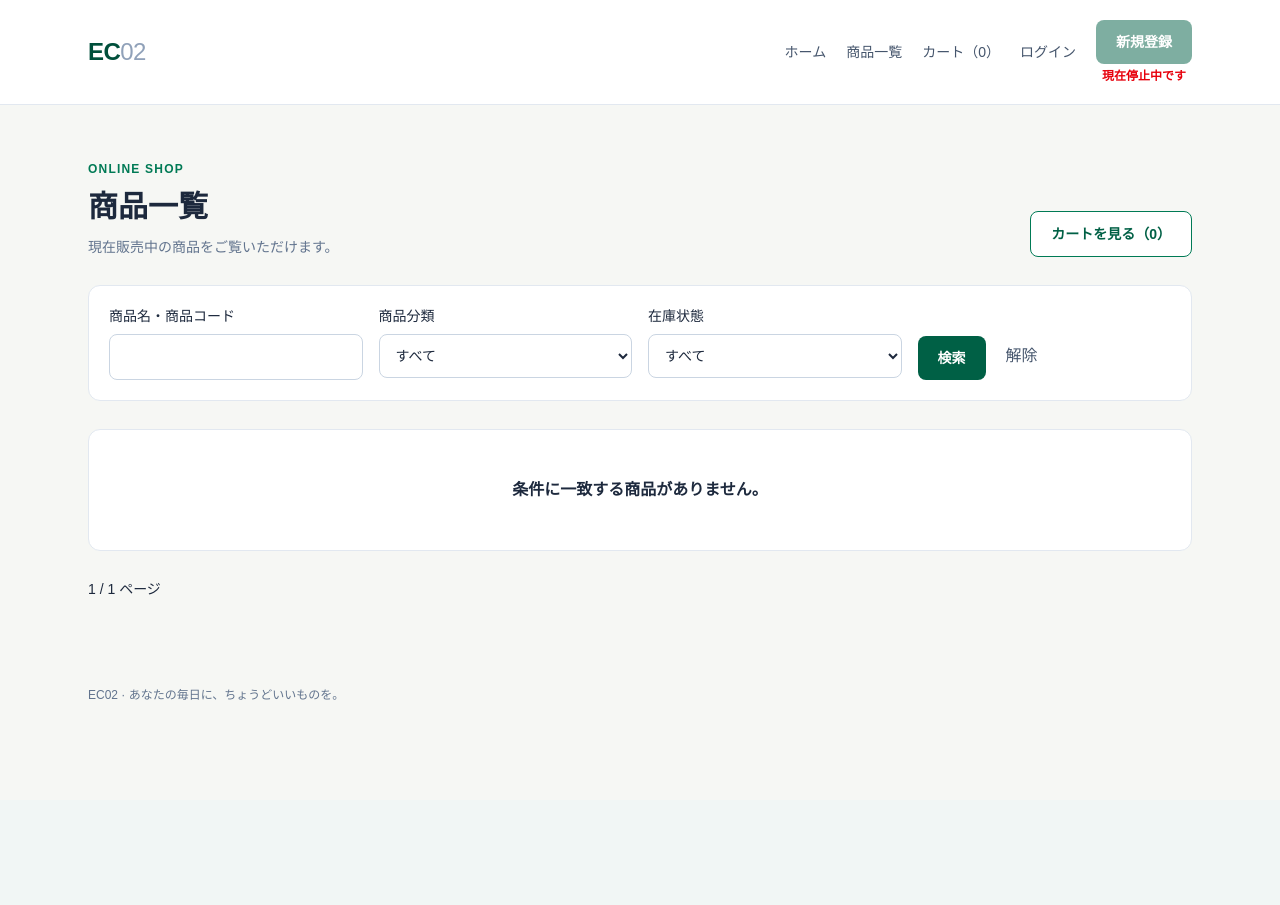
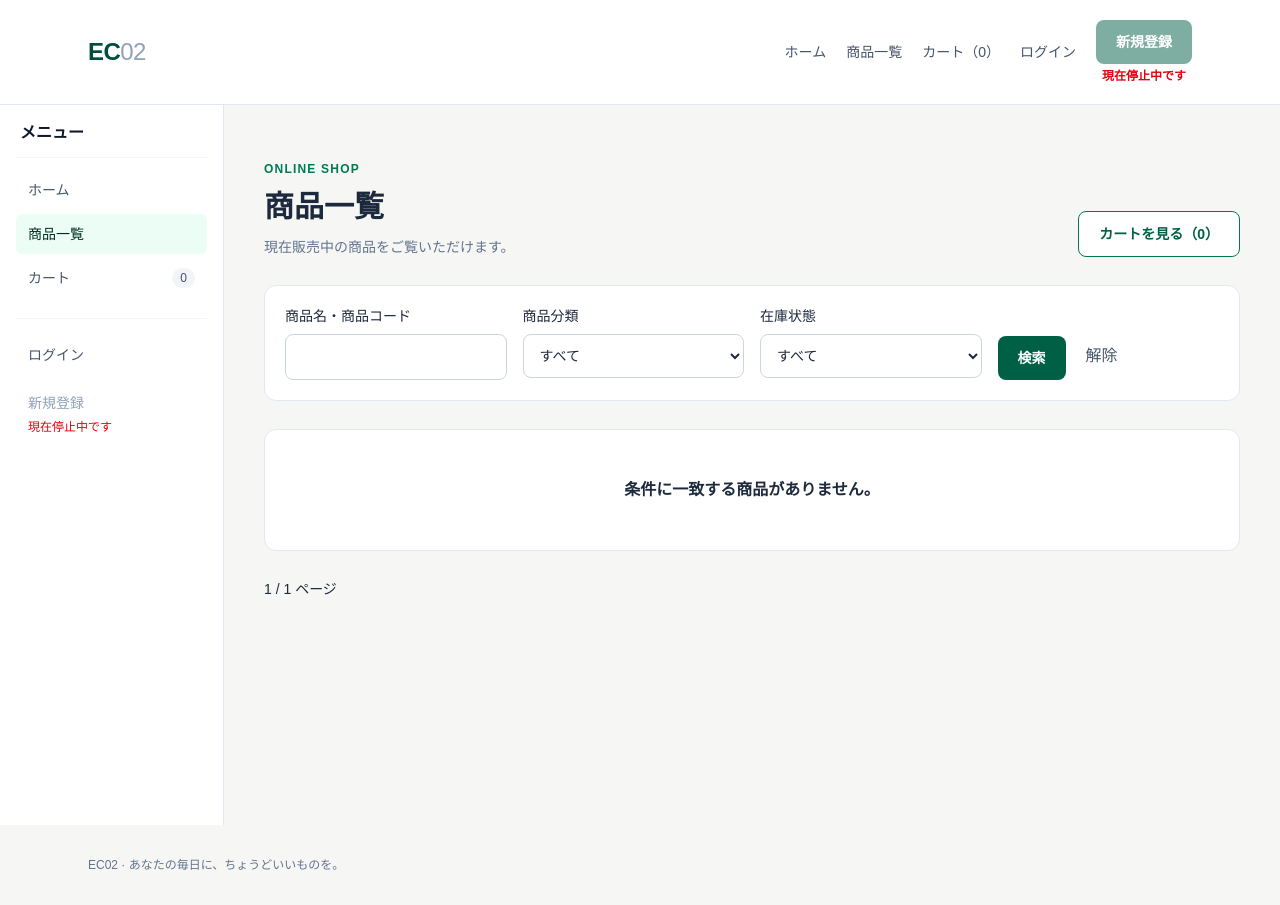
Before and after one commit to crafdea-takeuchi/ECPackage, a Laravel app: page /shop in a window 1280 px wide. Before the commit the page ends 700 px from the top, so only its background shows below. Run offline with Laravel 12, Linux system fonts and the light colour scheme; data that the repository does not hold is empty; style sheets or scripts are compiled from the project's sources; parts of the project's set-up code (start-up, migrations or seed data) failed here and were passed over; some libraries are stand-ins or nearby versions.

Commit message:
サイドバーを追加

```diff
--- /dev/null
+++ b/resources/js/Components/AdminSidebar.vue
@@ -0,0 +1,98 @@
+<script setup>
+import { computed, onBeforeUnmount, onMounted, ref } from 'vue';
+import { Link, usePage } from '@inertiajs/vue3';
+
+const props = defineProps({
+  open: {
+    type: Boolean,
+    default: false,
+  },
+  groups: {
+    type: Array,
+    required: true,
+  },
+});
+
+const emit = defineEmits(['close']);
+const page = usePage();
+const desktop = ref(false);
+const menuVisible = computed(() => props.open || desktop.value);
+let desktopMediaQuery;
+
+function syncDesktop(event) {
+  desktop.value = event.matches;
+}
+
+onMounted(() => {
+  desktopMediaQuery = window.matchMedia('(min-width: 64rem)');
+  syncDesktop(desktopMediaQuery);
+  desktopMediaQuery.addEventListener('change', syncDesktop);
+});
+
+onBeforeUnmount(() => {
+  desktopMediaQuery?.removeEventListener('change', syncDesktop);
+});
+
+function isActive(link) {
+  const path = page.url.split('?')[0];
+
+  return link.exact ? path === link.href : path === link.href || path.startsWith(link.href + '/');
+}
+
+function linkClasses(link) {
+  return [
+    'block rounded-md px-3 py-2 text-sm font-medium transition focus-visible:outline-2 focus-visible:outline-offset-2 focus-visible:outline-emerald-700',
+    isActive(link)
+      ? 'bg-emerald-50 text-emerald-950'
+      : 'text-slate-600 hover:bg-slate-100 hover:text-slate-900',
+  ];
+}
+</script>
+
+<template>
+  <aside
+    id="admin-navigation"
+    aria-label="管理メニュー"
+    :aria-hidden="menuVisible ? undefined : 'true'"
+    :inert="!menuVisible"
+    class="fixed inset-y-0 left-0 z-50 flex w-72 flex-col overflow-y-auto border-r border-slate-200 bg-white p-4 shadow-xl transition-transform duration-200 lg:static lg:z-0 lg:w-64 lg:shrink-0 lg:self-stretch lg:translate-x-0 lg:shadow-none"
+    :class="open ? 'translate-x-0' : '-translate-x-full'"
+  >
+    <div class="flex items-center justify-between border-b border-slate-100 px-1 pb-3">
+      <p class="text-base font-semibold text-slate-900">管理メニュー</p>
+      <button
+        type="button"
+        class="rounded-md p-2 text-slate-500 transition hover:bg-slate-100 hover:text-slate-800 focus-visible:outline-2 focus-visible:outline-offset-2 focus-visible:outline-emerald-700 lg:hidden"
+        aria-label="管理メニューを閉じる"
+        @click="emit('close')"
+      >
+        <svg aria-hidden="true" class="size-5" viewBox="0 0 24 24" fill="none" stroke="currentColor" stroke-width="2">
+          <path d="M6 6l12 12M18 6 6 18" />
+        </svg>
+      </button>
+    </div>
+
+    <nav class="mt-4 space-y-5">
+      <section v-for="group in props.groups" :key="group.label">
+        <p class="px-3 text-xs font-semibold text-slate-400">{{ group.label }}</p>
+        <div class="mt-1 space-y-0.5">
+          <Link
+            v-for="link in group.links"
+            :key="link.href"
+            :href="link.href"
+            :class="linkClasses(link)"
+            @click="emit('close')"
+          >
+            {{ link.label }}
+          </Link>
+        </div>
+      </section>
+    </nav>
+
+    <!--
+    <div class="mt-5 border-t border-slate-100 pt-4">
+      <Link href="/" @click="emit('close')">お客様側を見る</Link>
+    </div>
+    -->
+  </aside>
+</template>
--- /dev/null
+++ b/resources/js/Components/CustomerSidebar.vue
@@ -0,0 +1,123 @@
+<script setup>
+import { computed, onBeforeUnmount, onMounted, ref } from 'vue';
+import { Link, usePage } from '@inertiajs/vue3';
+
+const props = defineProps({
+  open: {
+    type: Boolean,
+    default: false,
+  },
+});
+
+const emit = defineEmits(['close']);
+const page = usePage();
+const desktop = ref(false);
+const menuVisible = computed(() => props.open || desktop.value);
+let desktopMediaQuery;
+
+function syncDesktop(event) {
+  desktop.value = event.matches;
+}
+
+onMounted(() => {
+  desktopMediaQuery = window.matchMedia('(min-width: 64rem)');
+  syncDesktop(desktopMediaQuery);
+  desktopMediaQuery.addEventListener('change', syncDesktop);
+});
+
+onBeforeUnmount(() => {
+  desktopMediaQuery?.removeEventListener('change', syncDesktop);
+});
+
+function isActive(href, exact = false) {
+  const path = page.url.split('?')[0];
+
+  return exact ? path === href : path === href || path.startsWith(href + '/');
+}
+
+function linkClasses(href, exact = false) {
+  return [
+    'block rounded-md px-3 py-2.5 text-sm font-medium transition focus-visible:outline-2 focus-visible:outline-offset-2 focus-visible:outline-emerald-700',
+    isActive(href, exact)
+      ? 'bg-emerald-50 text-emerald-950'
+      : 'text-slate-600 hover:bg-slate-100 hover:text-slate-900',
+  ];
+}
+</script>
+
+<template>
+  <aside
+    id="customer-navigation"
+    aria-label="メインメニュー"
+    :aria-hidden="menuVisible ? undefined : 'true'"
+    :inert="!menuVisible"
+    class="fixed inset-y-0 left-0 z-50 flex w-72 flex-col overflow-y-auto border-r border-slate-200 bg-white p-4 shadow-xl transition-transform duration-200 lg:static lg:z-0 lg:w-56 lg:shrink-0 lg:self-stretch lg:translate-x-0 lg:shadow-none"
+    :class="open ? 'translate-x-0' : '-translate-x-full'"
+  >
+    <div class="flex items-center justify-between border-b border-slate-100 px-1 pb-3">
+      <p class="text-base font-semibold text-slate-900">メニュー</p>
+      <button
+        type="button"
+        class="rounded-md p-2 text-slate-500 transition hover:bg-slate-100 hover:text-slate-800 focus-visible:outline-2 focus-visible:outline-offset-2 focus-visible:outline-emerald-700 lg:hidden"
+        aria-label="メニューを閉じる"
+        @click="emit('close')"
+      >
+        <svg aria-hidden="true" class="size-5" viewBox="0 0 24 24" fill="none" stroke="currentColor" stroke-width="2">
+          <path d="M6 6l12 12M18 6 6 18" />
+        </svg>
+      </button>
+    </div>
+
+    <nav class="mt-3 space-y-1">
+      <Link href="/" :class="linkClasses('/', true)" @click="emit('close')">ホーム</Link>
+      <Link href="/shop" :class="linkClasses('/shop')" @click="emit('close')">商品一覧</Link>
+      <Link href="/cart" :class="linkClasses('/cart')" @click="emit('close')">
+        <span class="flex items-center justify-between gap-3">
+          <span>カート</span>
+          <span class="rounded-full bg-slate-100 px-2 py-0.5 text-xs text-slate-600">
+            {{ page.props.cart.count }}
+          </span>
+        </span>
+      </Link>
+      <Link
+        v-if="page.props.auth.user?.role === 'customer'"
+        href="/orders"
+        :class="linkClasses('/orders')"
+        @click="emit('close')"
+      >
+        注文履歴
+      </Link>
+      <Link
+        v-if="page.props.auth.user?.role === 'admin'"
+        href="/admin"
+        :class="linkClasses('/admin')"
+        @click="emit('close')"
+      >
+        管理画面
+      </Link>
+    </nav>
+
+    <div class="mt-5 border-t border-slate-100 pt-4">
+      <template v-if="page.props.auth.user">
+        <p class="px-3 text-xs text-slate-500">ログイン中</p>
+        <p class="mt-1 px-3 text-sm font-medium text-slate-800">{{ page.props.auth.user.name }} さん</p>
+        <Link
+          href="/logout"
+          method="post"
+          as="button"
+          class="mt-3 w-full rounded-md px-3 py-2.5 text-left text-sm font-medium text-slate-600 transition hover:bg-slate-100 hover:text-slate-900 focus-visible:outline-2 focus-visible:outline-offset-2 focus-visible:outline-emerald-700"
+          @click="emit('close')"
+        >
+          ログアウト
+        </Link>
+      </template>
+      <template v-else>
+        <Link href="/login" :class="linkClasses('/login', true)" @click="emit('close')">ログイン</Link>
+        <div class="mt-2 px-3 py-2">
+          <span aria-disabled="true" class="text-sm text-slate-400">新規登録</span>
+          <p class="mt-1 text-xs text-red-600">現在停止中です</p>
+        </div>
+      </template>
+    </div>
+  </aside>
+</template>
--- a/resources/js/Layouts/AdminLayout.vue
+++ b/resources/js/Layouts/AdminLayout.vue
@@ -1,8 +1,11 @@
 <script setup>
+import { ref } from 'vue';
 import { Link, usePage } from '@inertiajs/vue3';
+import AdminSidebar from '../Components/AdminSidebar.vue';
 import AppLayout from './AppLayout.vue';
 
 const page = usePage();
+const sidebarOpen = ref(false);
 const groups = [
   {
     label: '商品登録・管理',
@@ -37,12 +40,40 @@ const groups = [
 ];
 
 function isActive(link) {
-  return link.exact ? page.url === link.href : page.url.startsWith(link.prefix);
+  const path = page.url.split('?')[0];
+
+  return link.exact ? path === link.href : path.startsWith(link.prefix);
 }
 </script>
 
 <template>
-  <AppLayout>
+  <AppLayout admin>
+    <div class="flex min-h-[calc(100vh-5rem)] items-stretch" @keydown.esc.window="sidebarOpen = false">
+      <button
+        v-if="sidebarOpen"
+        type="button"
+        aria-label="管理メニューを閉じる"
+        class="fixed inset-0 z-40 bg-slate-950/40 lg:hidden"
+        @click="sidebarOpen = false"
+      />
+      <AdminSidebar :open="sidebarOpen" :groups="groups" @close="sidebarOpen = false" />
+      <main class="min-w-0 flex-1 px-6 py-10 md:px-10 md:py-14">
+        <div class="mx-auto max-w-6xl">
+          <button
+            type="button"
+            class="mb-8 inline-flex items-center gap-2 rounded-md border border-slate-200 bg-white px-3 py-2 text-sm font-medium text-slate-700 transition hover:bg-slate-50 focus-visible:outline-2 focus-visible:outline-offset-2 focus-visible:outline-emerald-700 lg:hidden"
+            aria-controls="admin-navigation"
+            :aria-expanded="sidebarOpen"
+            @click="sidebarOpen = true"
+          >
+            <svg aria-hidden="true" class="size-5" viewBox="0 0 24 24" fill="none" stroke="currentColor" stroke-width="2">
+              <path d="M4 7h16M4 12h16M4 17h16" />
+            </svg>
+            管理メニュー
+          </button>
+          <div v-if="page.props.flash.status" role="status" class="mb-6 rounded-xl border border-emerald-200 bg-emerald-50 p-4 text-sm text-emerald-900">{{ page.props.flash.status }}</div>
+          <div v-if="page.props.auth.user && !page.props.auth.user.email_verified_at" class="mb-6 rounded-xl border border-amber-200 bg-amber-50 p-4 text-sm text-amber-900">メールアドレスの確認がまだ完了していません。<Link href="/email/verify" class="ml-2 underline">確認メールの案内を見る</Link></div>
+
           <nav aria-label="管理メニュー" class="mb-8 space-y-3 border-b border-slate-200 pb-6">
             <section v-for="group in groups" :key="group.label" class="grid gap-3 rounded-xl border border-slate-200 bg-white p-4 lg:grid-cols-[13rem_1fr] lg:items-center">
               <div>
@@ -61,10 +92,12 @@ function isActive(link) {
                 </Link>
               </div>
             </section>
-      <div class="flex justify-end pt-1">
-        <Link href="/" class="nav-link px-4 py-2 text-sm">お客様側を見る ↗</Link>
+            <!-- 「お客様側を見る」は一時的に非表示 -->
+          </nav>
+
+          <slot />
         </div>
-    </nav>
-    <slot />
+      </main>
+    </div>
   </AppLayout>
 </template>
--- a/resources/js/Layouts/AppLayout.vue
+++ b/resources/js/Layouts/AppLayout.vue
@@ -1,10 +1,15 @@
 <script setup>
+import { computed, ref } from 'vue';
 import { Link, usePage } from '@inertiajs/vue3';
+import CustomerSidebar from '../Components/CustomerSidebar.vue';
+
 const page = usePage();
-defineProps({ admin: Boolean });
+const props = defineProps({ admin: Boolean });
+const sidebarOpen = ref(false);
+const isAdminPage = computed(() => page.url.split('?')[0].startsWith('/admin'));
 </script>
 <template>
-  <div class="min-h-screen bg-[#f6f7f4] text-slate-800">
+  <div class="min-h-screen bg-[#f6f7f4] text-slate-800" @keydown.esc.window="sidebarOpen = false">
     <header class="border-b border-slate-200 bg-white">
       <div class="mx-auto flex max-w-6xl flex-wrap items-center justify-between gap-4 px-6 py-5">
         <Link href="/" class="text-2xl font-bold tracking-tight text-emerald-900">EC<span class="font-normal text-slate-400">02</span></Link>
@@ -28,7 +33,37 @@ defineProps({ admin: Boolean });
         </nav>
       </div>
     </header>
-    <main class="mx-auto max-w-6xl px-6 py-10 md:py-14">
+    <div v-if="!isAdminPage" class="flex min-h-[calc(100vh-5rem)] items-stretch">
+      <button
+        v-if="sidebarOpen"
+        type="button"
+        aria-label="メニューを閉じる"
+        class="fixed inset-0 z-40 bg-slate-950/40 lg:hidden"
+        @click="sidebarOpen = false"
+      />
+      <CustomerSidebar :open="sidebarOpen" @close="sidebarOpen = false" />
+      <main class="min-w-0 flex-1 px-6 py-10 md:px-10 md:py-14">
+        <div class="mx-auto max-w-6xl">
+          <button
+            type="button"
+            class="mb-8 inline-flex items-center gap-2 rounded-md border border-slate-200 bg-white px-3 py-2 text-sm font-medium text-slate-700 transition hover:bg-slate-50 focus-visible:outline-2 focus-visible:outline-offset-2 focus-visible:outline-emerald-700 lg:hidden"
+            aria-controls="customer-navigation"
+            :aria-expanded="sidebarOpen"
+            @click="sidebarOpen = true"
+          >
+            <svg aria-hidden="true" class="size-5" viewBox="0 0 24 24" fill="none" stroke="currentColor" stroke-width="2">
+              <path d="M4 7h16M4 12h16M4 17h16" />
+            </svg>
+            メニュー
+          </button>
+          <div v-if="page.props.flash.status" role="status" class="mb-6 rounded-xl border border-emerald-200 bg-emerald-50 p-4 text-sm text-emerald-900">{{ page.props.flash.status }}</div>
+          <div v-if="page.props.auth.user && !page.props.auth.user.email_verified_at" class="mb-6 rounded-xl border border-amber-200 bg-amber-50 p-4 text-sm text-amber-900">メールアドレスの確認がまだ完了していません。<Link href="/email/verify" class="ml-2 underline">確認メールの案内を見る</Link></div>
+          <slot />
+        </div>
+      </main>
+    </div>
+    <slot v-else-if="props.admin" />
+    <main v-else class="mx-auto max-w-6xl px-6 py-10 md:py-14">
       <div v-if="page.props.flash.status" role="status" class="mb-6 rounded-xl border border-emerald-200 bg-emerald-50 p-4 text-sm text-emerald-900">{{ page.props.flash.status }}</div>
       <div v-if="page.props.auth.user && !page.props.auth.user.email_verified_at" class="mb-6 rounded-xl border border-amber-200 bg-amber-50 p-4 text-sm text-amber-900">メールアドレスの確認がまだ完了していません。<Link href="/email/verify" class="ml-2 underline">確認メールの案内を見る</Link></div>
       <slot />
```
Lines whose indentation alone changed are shown as unchanged.
